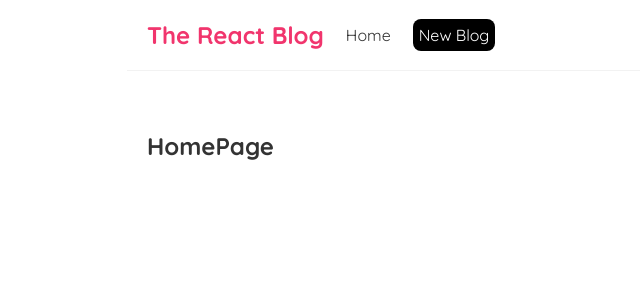
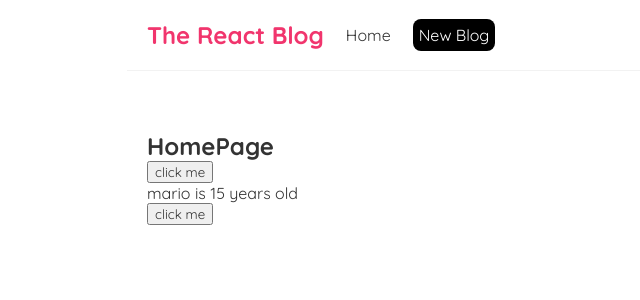
Before and after one commit to Abdulrhman999109/Abdulrhman-s-Repository, a React (Create React App) app in the folder freact-blog/: page / in a window 1280 px wide. Shown: the top 300 px of the page, without its empty margins (193-833 px from the left). Built offline with nearby package versions, Linux system fonts and the light colour scheme.

Commit message:
event and hook

```diff
--- a/freact-blog/src/Home.js
+++ b/freact-blog/src/Home.js
@@ -1,7 +1,30 @@
+import { useState } from "react"
+
 const Home = () => {
+    const handleClick=() => {
+        console.log('hello , programmers')
+    }
+    /*const handleClickag=(name) => {
+        console.log('hello' + name)
+    }*/
+    const [name , setname] = useState('mario');
+    const [age , setage] = useState(15);
+    const handlechange=() => {
+        setname('Khaled')
+        setage(40)
+    }
+    //let name = 'Ahmed';
+    /*const handlechange=() => {
+        name='Abdulrhman'
+        console.log(name)
+    }*/
+
     return (
         <div className="home">
             <h2>HomePage</h2>
+            <button onClick={handleClick}>click me</button>
+            <p>{name} is {age} years old</p>
+            <button onClick={handlechange}>click me</button>
         </div>
      );
 }
```
